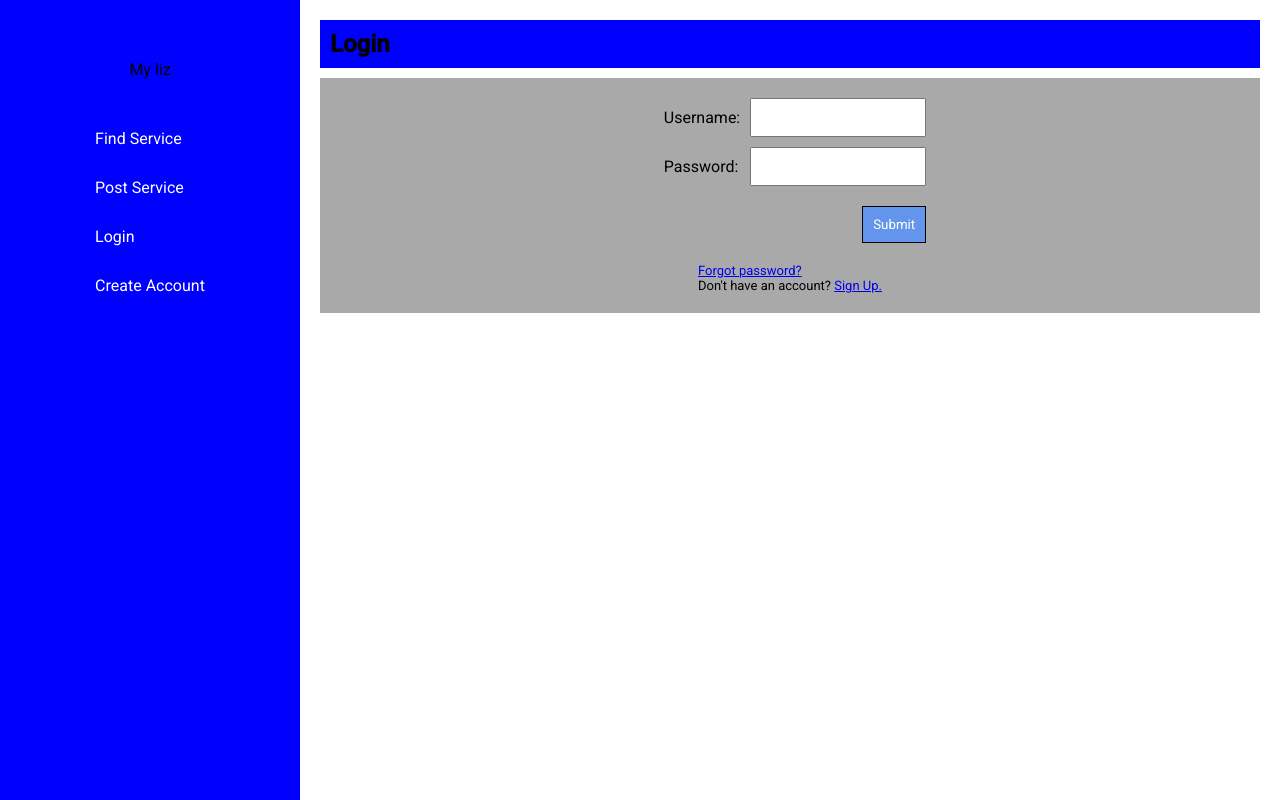
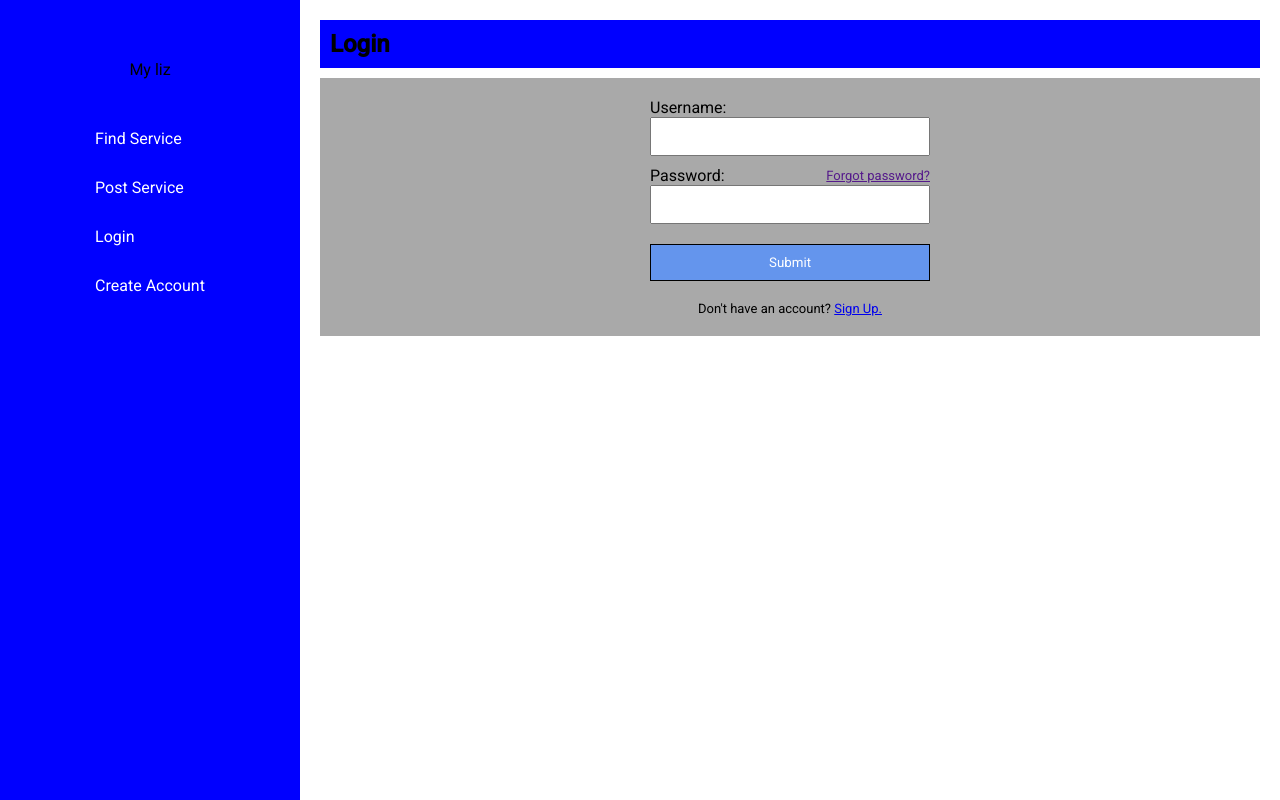
Before and after one commit to siphesihlemagazi/liz, a Django app: the page made by templates/base.html in a window 1280 px wide. Run offline with Django 3.2, Linux system fonts and the light colour scheme.

```diff
--- a/main/admin.py
+++ b/main/admin.py
@@ -1,5 +1,4 @@
 from django.contrib import admin
-from .models import Service  # , Profile
+from .models import Service
 
-# admin.site.register(Service)
-# admin.site.register(Profile)
+admin.site.register(Service)
--- a/main/forms.py
+++ b/main/forms.py
@@ -24,7 +24,8 @@ class CreateUserForm(UserCreationForm):
     def clean_email(self):
         email = self.cleaned_data.get('email')
         try:
-            match = User.objects.get(email=email)
+            match = User.objects.exclude(pk=self.instance.pk).get(email=email)
+
         except User.DoesNotExist:
             return email
         raise forms.ValidationError('This email address is already in use.')
--- a/static/main/css/users.css
+++ b/static/main/css/users.css
@@ -18,27 +18,46 @@
     background-color: darkgrey;
     padding: 10px;
 }
-
+#createform{
+    background-color: darkred;
+}
+form{
+    width: fit-content;
+    /* background-color: darkblue; */
+    width: 300px;
+}
 .user-form-field{
     display: flex;
-    flex-direction: row;
-    align-items: center;
+    flex-direction: column;
+    /* align-items: center; */
     justify-content: space-between;
     margin: 10px;
 }
 .user-form-field input{
     padding: 10px;
+    /* width: 100%; */
 }
 .user-form-field p{
-    margin: 10px;
+    /* margin: 10px; */
 }
 .user-login-btn{
     padding: 10px;
-    float: right;
-    margin: 10px;
+    /* float: right; */
+    /* margin: 10px; */
+    margin-top: 10px;
     background-color: cornflowerblue;
     color: #fff;
     border: 1px solid black;
+    width: 100%;
+}
+#password{
+    display: flex;
+    flex-direction: row;
+    align-items: center;
+    justify-content: space-between;
+}
+#password a{
+    font-size: 13px;
 }
 .userform small{
     display: flex;
--- a/templates/base.html
+++ b/templates/base.html
@@ -7,6 +7,8 @@
     <meta name="viewport" content="width=device-width, initial-scale=1.0">
     <link rel="stylesheet" href="{% static 'main/css/style.css' %}">
     <script src="{% static 'main/js/main.js' %}" defer></script>
+    <link rel="stylesheet" href="{% static 'main/lib/bootstrap-icons/bootstrap-icons.css' %}">
+    <link rel="stylesheet" href="{% static 'main/lib/boxicons/css/boxicons.min.css' %}">
 
     {% block links %}
         style links
--- a/templates/login.html
+++ b/templates/login.html
@@ -26,16 +26,17 @@
             </div>
 
             <div class="user-form-field">
-                <p>Password:</p>
+                <p id="password">Password: <a href="">Forgot password?</a></p>
                 <input type="password" name="password" placeholder="" required>
             </div>
 
-            <input class="user-login-btn" type="submit" name="login">
+            <div class="user-form-field">
+                <input class="user-login-btn" type="submit" name="login">
+            </div>
+
 
         </form>
         <span class="forgot-password-links">
-            <a href="http://">Forgot password?
-            </a><br>
             <p>
                 Don't have an account?
                 <a href="/register">Sign Up.</a>
```
Also changed, not shown: static/main/css/home.css (+8 -1 lines), static/main/js/filterform.js (+10 -2 lines), templates/profile.html (deleted, +0 -69 lines), templates/register.html (+5 -2 lines), db.sqlite3.
